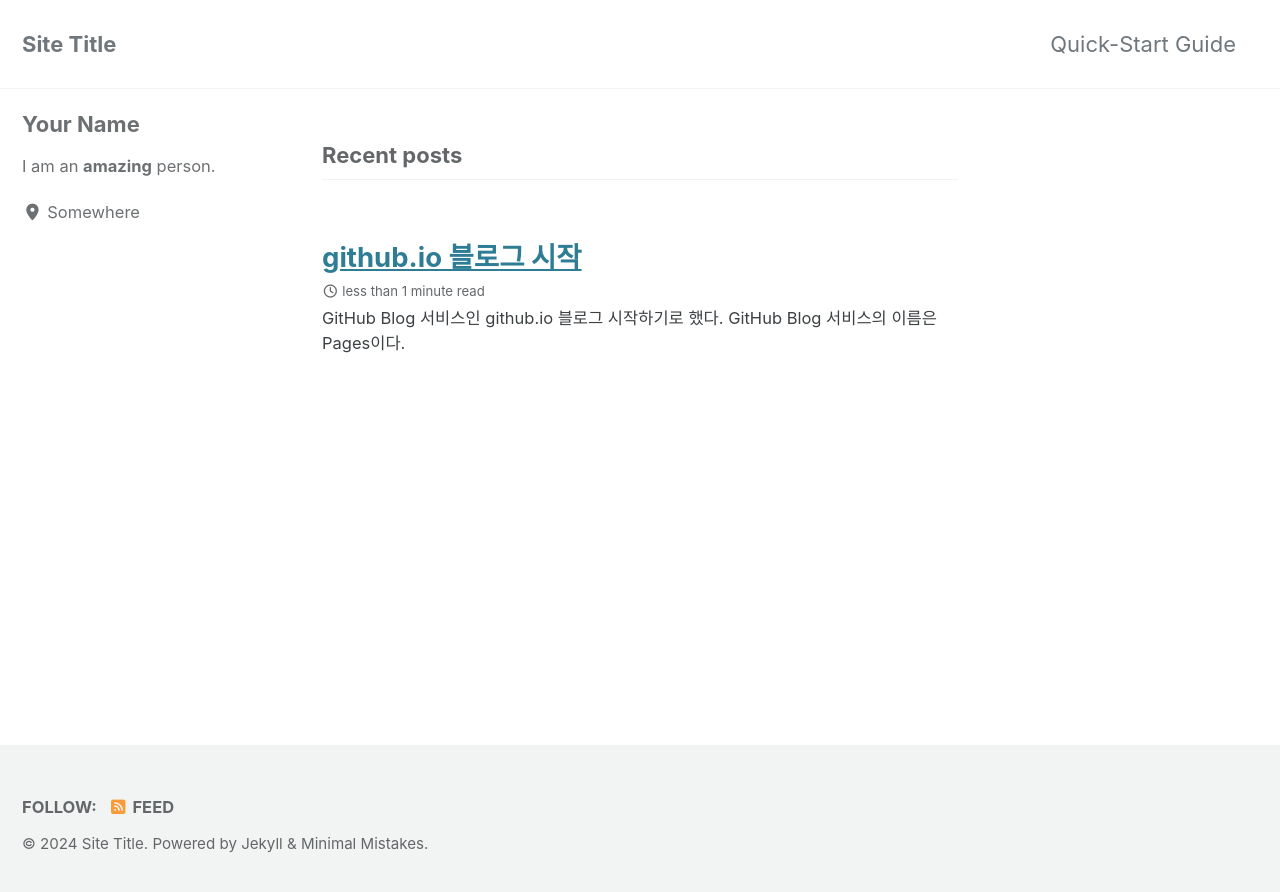
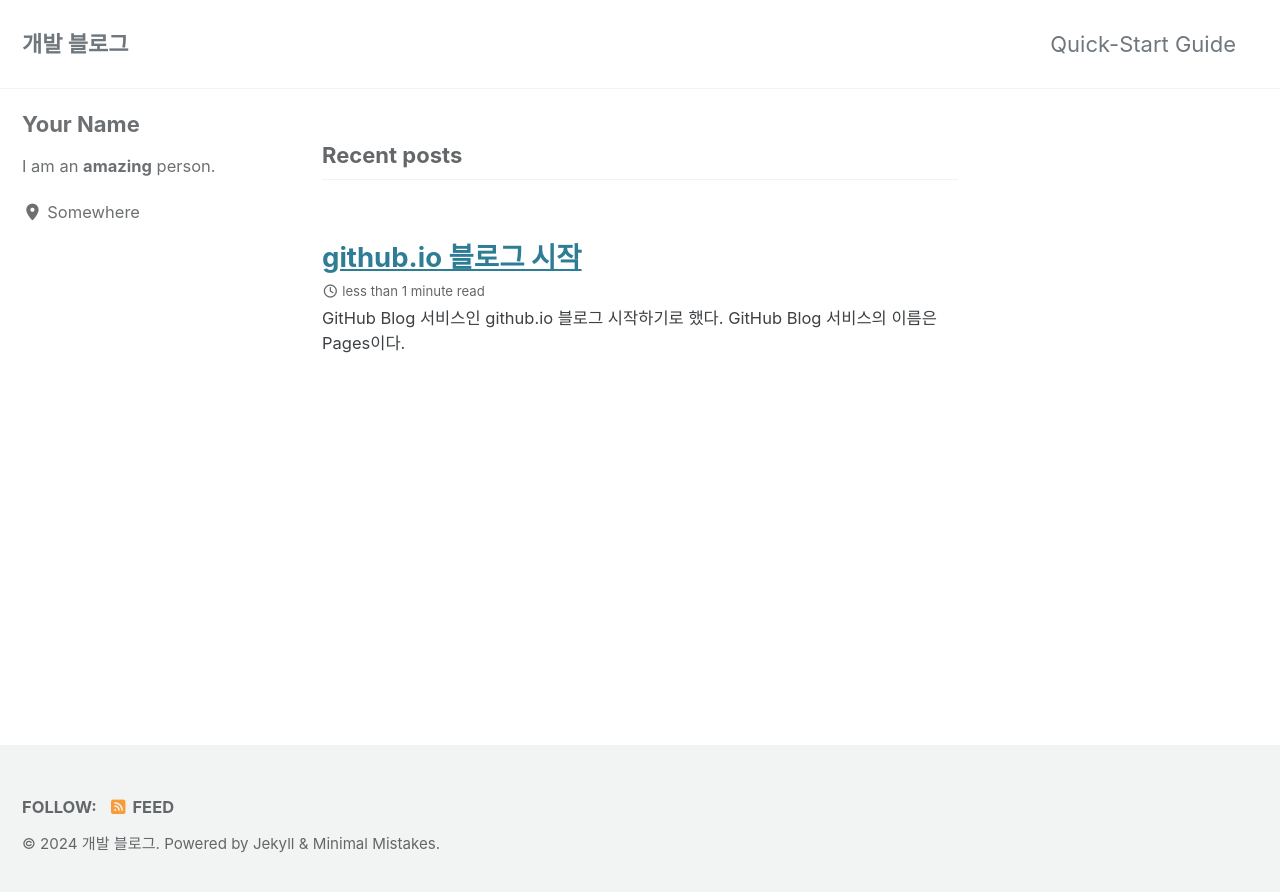
Before and after one commit to Nari-Lee/nari-lee.github.io, a Jekyll site: the page built from index.html, in a window 1280 px wide. Shown: the top 892 px of the page. Built offline with Jekyll 4.4.1, drawn with Linux system fonts in a browser that asks for light colours; cached includes are drawn as plain includes; the list of posts is cut into pages by our own code.

Commit message:
사이트 타이틀 변경

```diff
--- a/_config.yml
+++ b/_config.yml
@@ -17,12 +17,12 @@ minimal_mistakes_skin    : "default" # "air", "aqua", "contrast", "dark", "dirt"
 # Site Settings
 locale                   : "en-US"
 rtl                      : # true, false (default) # turns direction of the page into right to left for RTL languages
-title                    : "Site Title"
+title                    : "개발 블로그"
 title_separator          : "-"
 subtitle                 : # site tagline that appears below site title in masthead
-name                     : "Your Name"
-description              : "An amazing website."
-url                      : # the base hostname & protocol for your site e.g. "https://mmistakes.github.io"
+name                     : "Nari-Lee"
+description              : "코딩하는 블로그입니다."
+url                      : "https://nari-lee.github.io"
 baseurl                  : # the subpath of your site, e.g. "/blog"
 repository               : # GitHub username/repo-name e.g. "mmistakes/minimal-mistakes"
 teaser                   : # path of fallback teaser image, e.g. "/assets/images/500x300.png"
```
